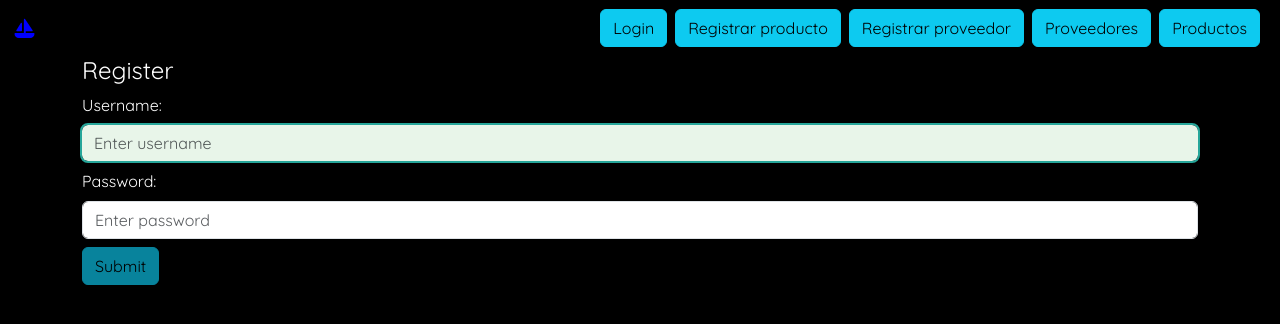
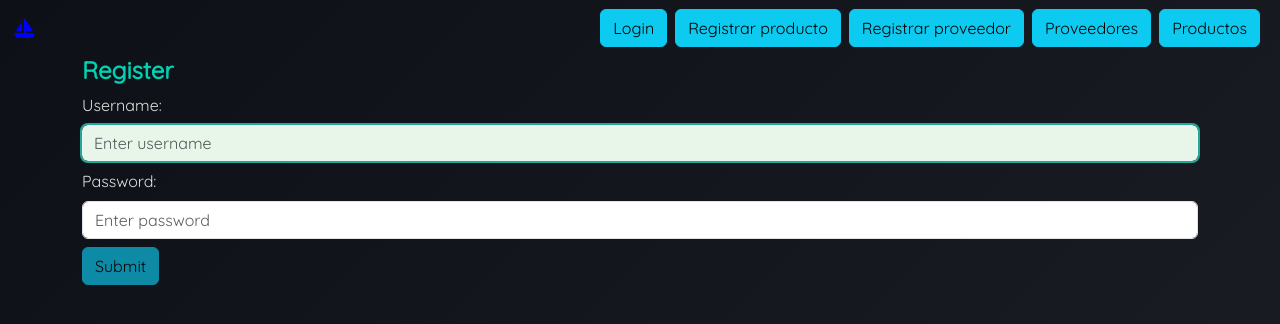
Before and after one commit to TechnoJavBar/Neo4jCRUD, a React (Vite) app: page /login in a window 1280 px wide. Shown: the top 324 px of the page. Built offline with nearby package versions, Linux system fonts and the light colour scheme.

Commit message:
se ha establecido los estilos generales para la web

```diff
--- a/src/App.css
+++ b/src/App.css
@@ -1,13 +1,128 @@
 @import url('https://fonts.googleapis.com/css2?family=Quicksand&display=swap');
 
+/* --------------------------- */
+/* Global Reset & Box Sizing   */
+/* --------------------------- */
 * {
   box-sizing: border-box;
+  margin: 0;
+  padding: 0;
   font-family: 'Quicksand', Arial, Helvetica, sans-serif;
+  transition: all 0.3s ease;
 }
 
+body,
+html {
+  height: 100%;
+  width: 100%;
+  overflow-x: hidden;
+}
+
+/* --------------------------- */
+/* App Container               */
+/* --------------------------- */
 .app {
-  background-color: black;
-  color: white;
+  background: linear-gradient(135deg, #0d1117 0%, #1c1f26 100%);
+  color: #e0e0e0;
   min-height: 100vh;
+  display: flex;
+  flex-direction: column;
+}
 
+/* --------------------------- */
+/* Full Screen Content         */
+/* --------------------------- */
+.app-content.full-screen {
+  flex: 1;
+  display: flex;
+  flex-direction: column;
+  width: 100%;
+  height: calc(100vh - 60px);
+  /* Ajusta según altura del Header */
+  padding: 0;
+  overflow: auto;
 }
+
+/* --------------------------- */
+/* Headings & Text             */
+/* --------------------------- */
+h1,
+h2,
+h3,
+h4,
+h5,
+h6 {
+  color: #00d1b2;
+  font-weight: 600;
+  margin-bottom: 0.5rem;
+}
+
+p {
+  color: #cfcfcf;
+  line-height: 1.5;
+  margin-bottom: 1rem;
+}
+
+/* --------------------------- */
+/* Links                       */
+/* --------------------------- */
+a {
+  color: #00d1b2;
+  text-decoration: none;
+}
+
+a:hover {
+  color: #00a99d;
+  text-decoration: underline;
+}
+
+/* --------------------------- */
+/* Scrollbar Custom            */
+/* --------------------------- */
+::-webkit-scrollbar {
+  width: 8px;
+}
+
+::-webkit-scrollbar-track {
+  background: #1c1f26;
+}
+
+::-webkit-scrollbar-thumb {
+  background: #00d1b2;
+  border-radius: 4px;
+}
+
+::-webkit-scrollbar-thumb:hover {
+  background: #00a99d;
+}
+
+/* --------------------------- */
+/* Utility Classes             */
+/* --------------------------- */
+.text-center {
+  text-align: center;
+}
+
+.mb-1 {
+  margin-bottom: 0.25rem;
+}
+
+.mb-2 {
+  margin-bottom: 0.5rem;
+}
+
+.mb-3 {
+  margin-bottom: 1rem;
+}
+
+.mt-1 {
+  margin-top: 0.25rem;
+}
+
+.mt-2 {
+  margin-top: 0.5rem;
+}
+
+.mt-3 {
+  margin-top: 1rem;
+}
```
